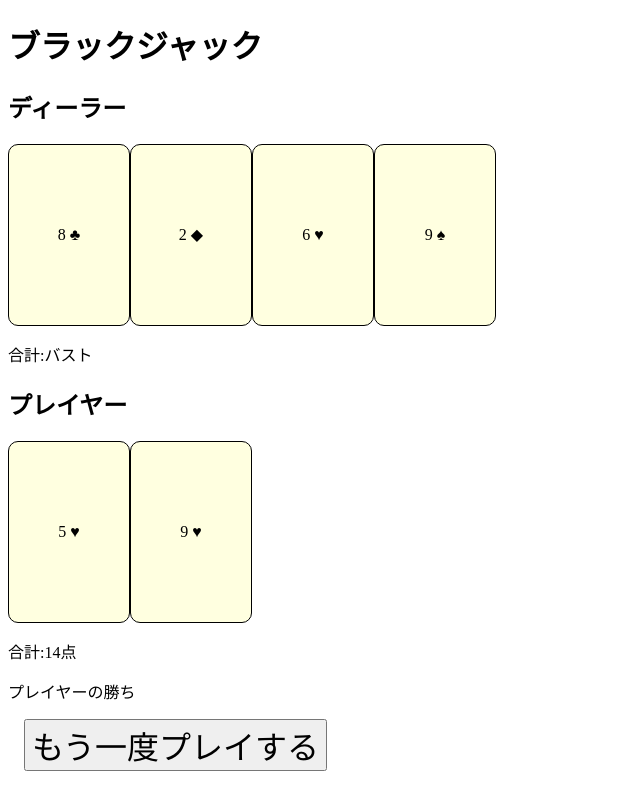
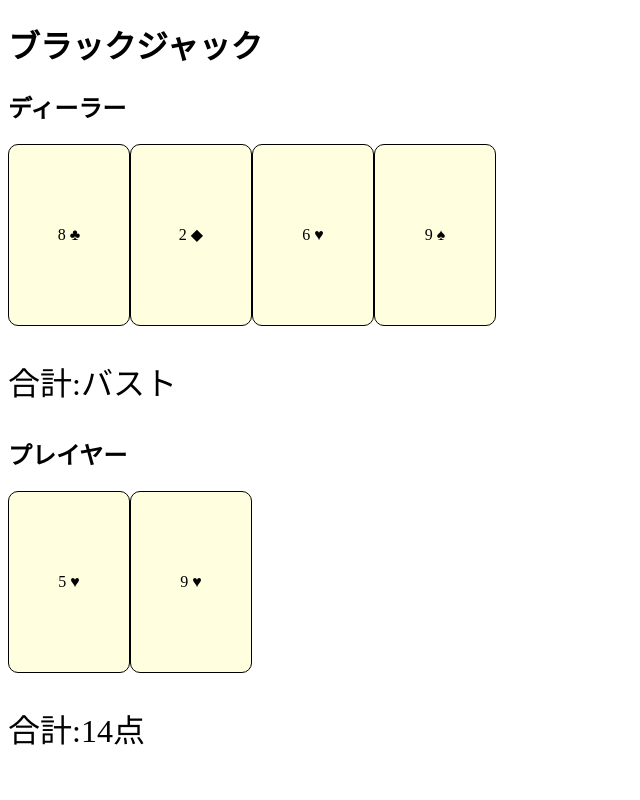
Before and after one commit to AaronMaywood/blackjack, a Vue app: page / in a window 1280 px wide. Both pictures are taken after a click on the button "この手で勝負する". Shown: the top 800 px of the page, without its empty margins (0-640 px from the left). Built offline with nearby package versions, Linux system fonts and the light colour scheme.

Commit message:
ゲームのルール上のバグ修正

```diff
--- a/src/App.vue
+++ b/src/App.vue
@@ -48,14 +48,9 @@ function deal(){
 	return deck.shift()
 }
 
-// ヒット：カードを一枚引く
+// ヒット：プレイヤーは一枚引く
 function hit(){
-	// プレイヤーは一枚引く
 	playerCards.value.push(deal())
-	// ディーラーは、17以下の場合に一枚引く
-	if(score(dealerCards.value, true) < 17){
-		dealerCards.value.push(deal())
-	}
 }
 
 // これ以上カードを引かず、この手で勝負する
@@ -187,16 +182,16 @@ function dealerAction(){
 				>
 				</Card>
 			</div>
-			<p>合計:{{dealerScorePrint}}</p>
+			<p class="score">合計:{{dealerScorePrint}}</p>
 		</section>
 		<section>
 			<h2>プレイヤー</h2>
 			<div class="cards">
 				<Card v-for="card in playerCards" :suit="card.suit" :rank="card.rank" :isOpen="true"></Card>
 			</div>
-			<p>合計:{{playerScorePrint}}</p>
+			<p class="score">合計:{{playerScorePrint}}</p>
 		</section>
-		<p>{{judge}}</p>
+		<p class="judge">{{judge}}</p>
 		<div class="functions">
 			<button type="button" @click="replay">もう一度プレイする</button>
 		</div>
@@ -218,4 +213,12 @@ function dealerAction(){
 button {
 	font-size: 2rem;
 }
+
+.score {
+	font-size: 2rem;
+}
+
+.judge {
+	font-size: 3rem;
+}
 </style>
```
Also changed, not shown: 1 other file (tests, documents, lock files or other folders).
